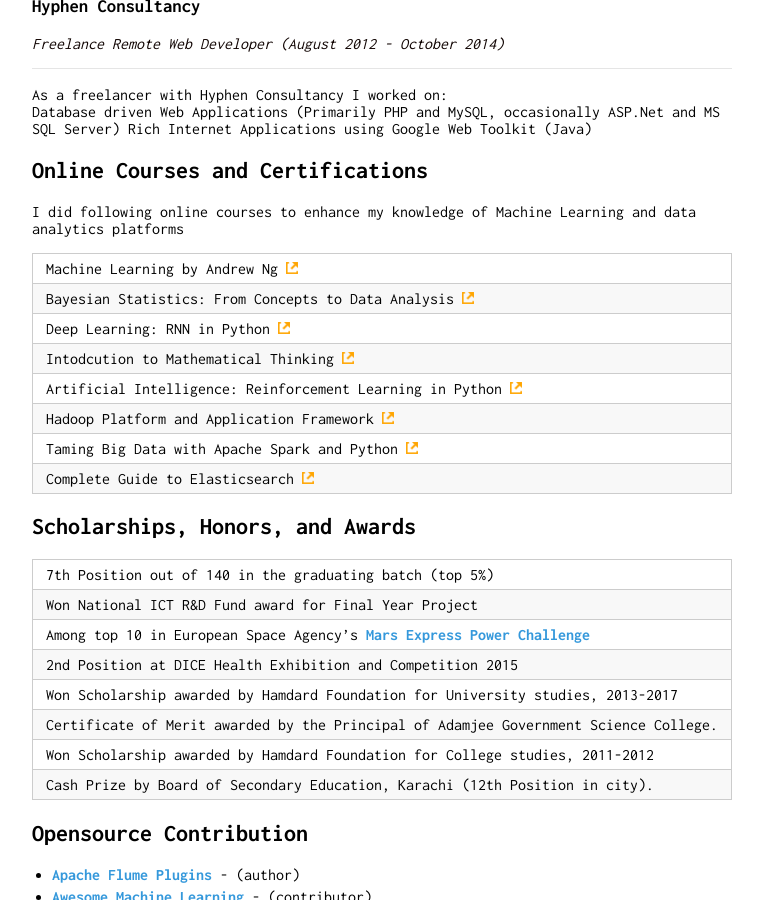
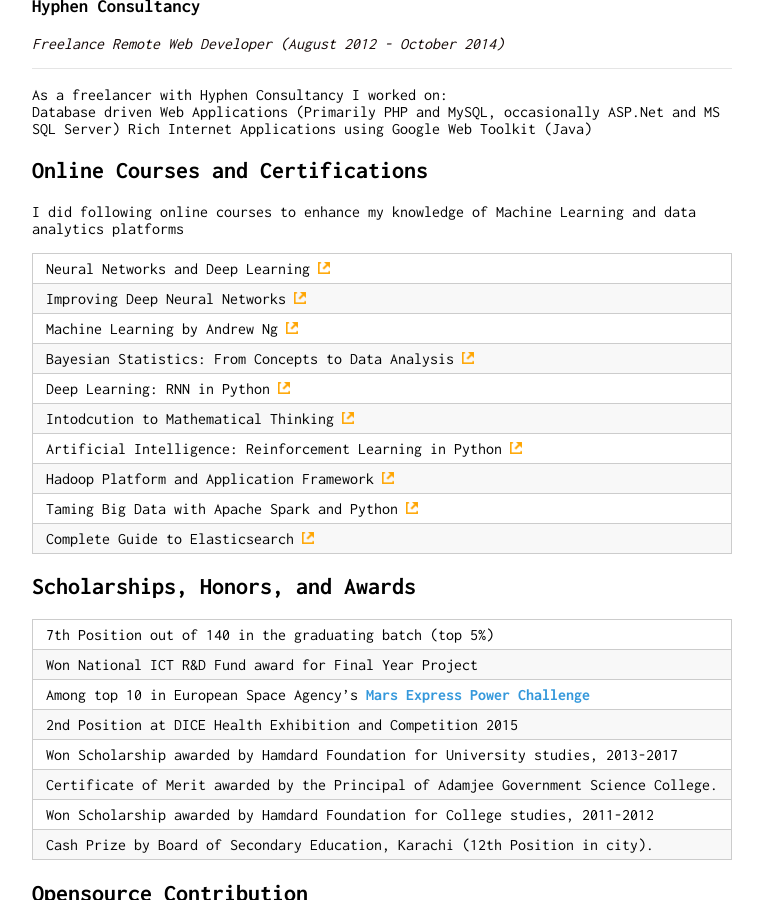
Before and after one commit to muhammadyaseen/muhammadyaseen.github.io, a Jekyll site: the page built from index.md, in a window 1280 px wide and 900 px high, scrolled down 3310 px. Shown: the whole window, without its empty margins (258-1021 px from the left). Built offline with Jekyll 4.4.1, drawn with Linux system fonts in a browser that asks for light colours.

Commit message:
added DL.ai courses, updated link on andrew ng course

```diff
--- a/_config.yml
+++ b/_config.yml
@@ -1,7 +1,7 @@
 title: Muhammad Yaseen
 url: "https://muhammadyaseen.github.io"
 baseurl: ""
-
+repository: muhammadyaseen/muhammadyaseen.github.io
 markdown: kramdown
 
 tracking_id: #
--- a/index.md
+++ b/index.md
@@ -126,7 +126,9 @@ Rich Internet Applications using Google Web Toolkit (Java)
 I did following online courses to enhance my knowledge of Machine Learning and data analytics platforms
 
 |-------------------
-|Machine Learning by Andrew Ng <a class="ext-link-a" href="https://www.coursera.org/learn/machine-learning"><img class="ext-link-img" src="./images/ext-link.png" /></a>
+|Neural Networks and Deep Learning <a class="ext-link-a" href="https://www.coursera.org/account/accomplishments/records/JFCDJRZTFEGF    "><img class="ext-link-img" src="./images/ext-link.png" /></a>
+|Improving Deep Neural Networks <a class="ext-link-a" href="https://www.coursera.org/account/accomplishments/records/QAU637EFNMUX"><img class="ext-link-img" src="./images/ext-link.png" /></a>
+|Machine Learning by Andrew Ng <a class="ext-link-a" href="https://www.coursera.org/account/accomplishments/records/3FQ2F8AHTNL2"><img class="ext-link-img" src="./images/ext-link.png" /></a>
 |Bayesian Statistics: From Concepts to Data Analysis <a class="ext-link-a" href="https://www.coursera.org/learn/bayesian-statistics"><img class="ext-link-img" src="./images/ext-link.png" /></a>
 |Deep Learning: RNN in Python <a class="ext-link-a" href="https://www.udemy.com/deep-learning-recurrent-neural-networks-in-python"><img class="ext-link-img" src="./images/ext-link.png" /></a>
 |Intodcution to Mathematical Thinking <a class="ext-link-a" href="https://www.coursera.org/course/maththink"><img class="ext-link-img" src="./images/ext-link.png" /></a>
```
Also changed, not shown: 1 other file.
